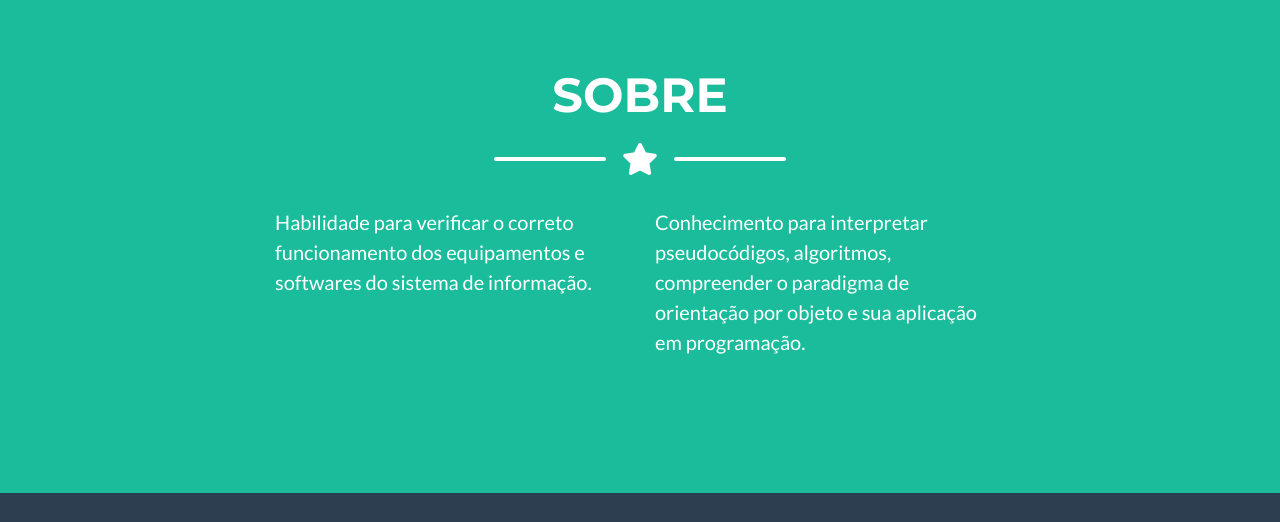
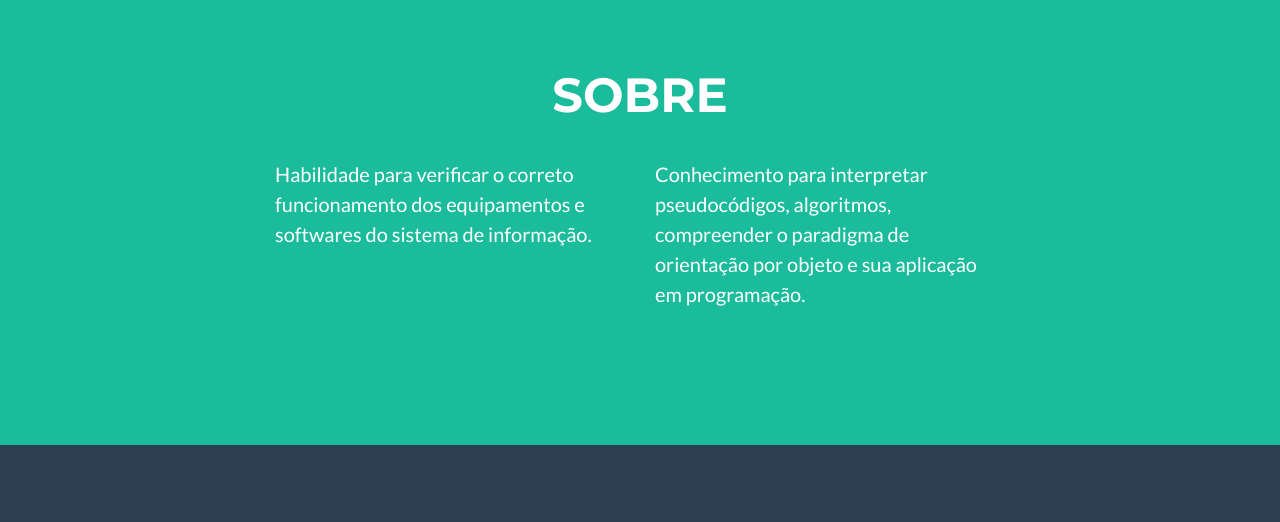
Before and after one commit to LukinMar/LukinMar.github.io, a website with bundled scripts: page index.html in a window 1280 px wide. Shown: the part 1380-1902 px from the top of the page. Built offline with nearby package versions, Linux system fonts and the light colour scheme.

Commit message:
Update index.html

```diff
--- a/index.html
+++ b/index.html
@@ -177,13 +177,8 @@
         </h2>
 
         <!-- Icon Divider -->
-        <div class="divider-custom divider-light">
-          <div class="divider-custom-line"></div>
-          <div class="divider-custom-icon">
-            <i class="fas fa-star"></i>
-          </div>
-          <div class="divider-custom-line"></div>
-        </div>
+        <div class="divider-custom divider-light"></div>
+
 
         <!-- Sobre Section Content -->
         <div class="row">
@@ -374,8 +369,7 @@
                     Sistema de Irrigação
                   </h2>
                   <!-- Icon Divider -->
-                  <div class="divider-custom">
-                  </div>
+                  <div class="divider-custom"></div>
                   <!-- Portfolio Modal - Image -->
                   <img
                     class="img-fluid rounded mb-5"
```
